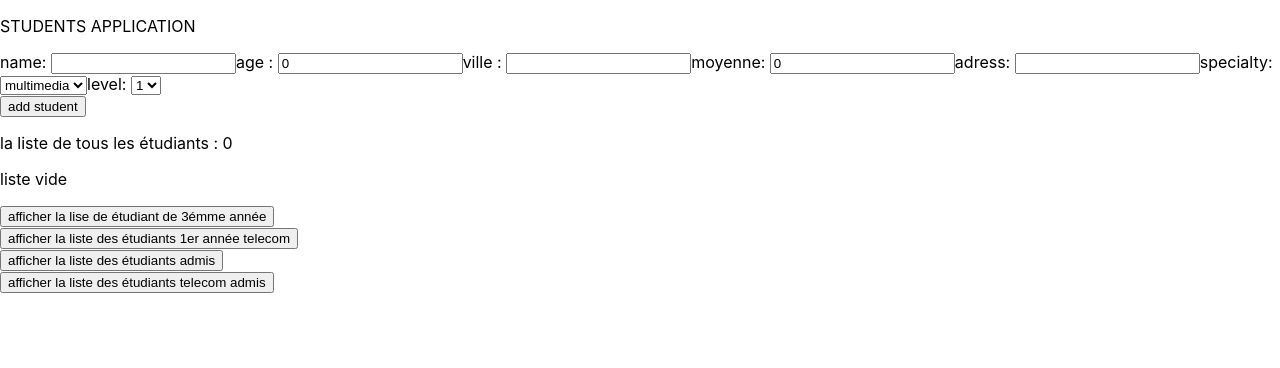
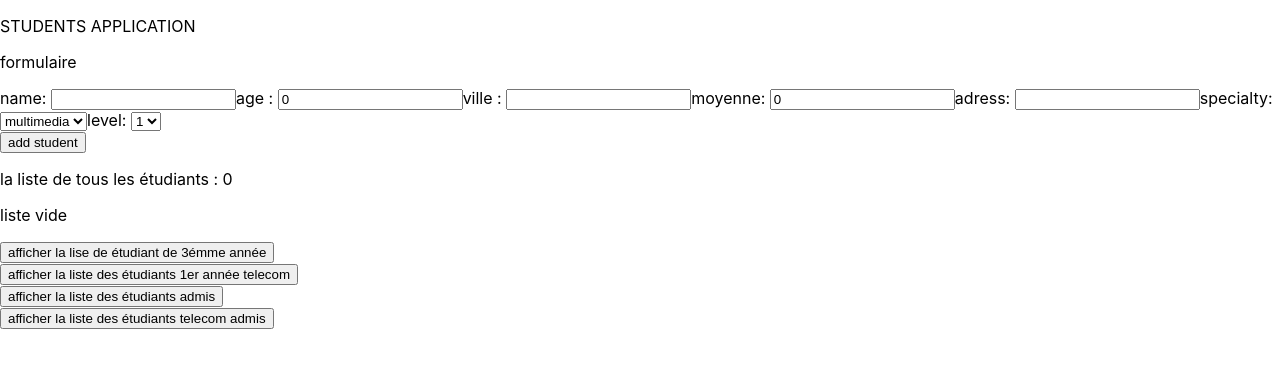
Before and after one commit to Anfel-web/studentReact, a React (Create React App) app: page / in a window 1280 px wide. Shown: the top 368 px of the page. Built offline with nearby package versions, Linux system fonts and the light colour scheme.

Commit message:
formulaire

```diff
--- a/src/components/Students.jsx
+++ b/src/components/Students.jsx
@@ -29,6 +29,7 @@ const Students = (props) => {
     return (
         <div>
          <p>STUDENTS APPLICATION</p>
+         <p>formulaire</p>
             name:     <input value={name} onChange={(e) => setName(e.target.value)} />
         age :     <input value={age} onChange={(e) => setAge(Number(e.target.value))} />
         ville :   <input value={ville} onChange={(e) => setVille(e.target.value)} />
```
